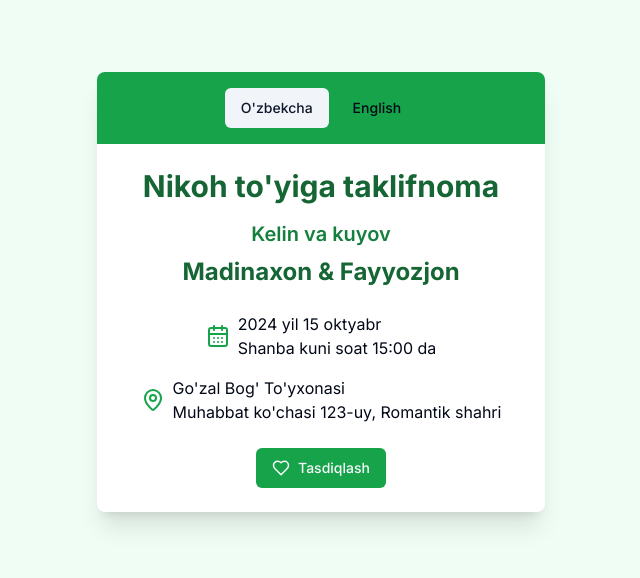
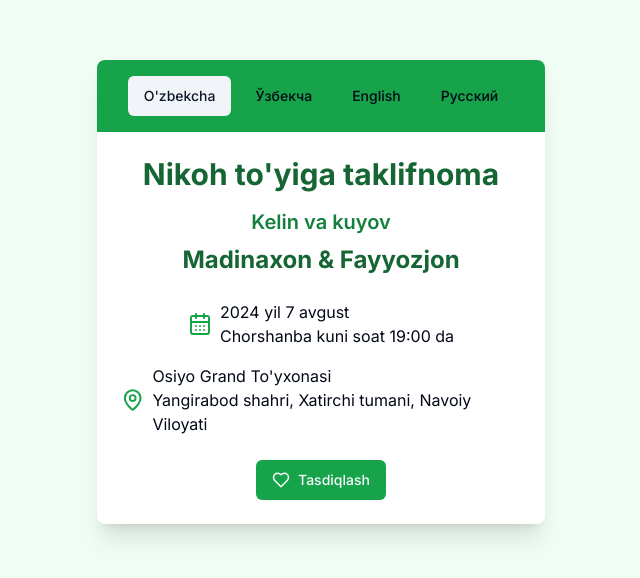
Before and after one commit to fayyozbobokulov/invitation, a Next.js app: page / in a window 1280 px wide. Shown: the part 108-686 px from the top of the page, without its empty margins (319-959 px from the left). Built offline with nearby package versions, Linux system fonts and the light colour scheme.

Commit message:
feat: added other languages

```diff
--- a/src/app/page.tsx
+++ b/src/app/page.tsx
@@ -3,10 +3,10 @@ import { useState } from 'react';
 import { CalendarDays, MapPin, Heart } from 'lucide-react';
 import { Button } from '@/components/ui/button';
 import RSVPForm from '@/components/RSVPForm';
-import { useTranslations } from '@/hooks/useTranslations';
+import { Language, useTranslations } from '@/hooks/useTranslations';
 
 const WeddingInvitation: React.FC = () => {
-  const [lang, setLang] = useState<'uz' | 'en'>('uz');
+  const [lang, setLang] = useState<Language>('uz');
   const [isRSVPOpen, setIsRSVPOpen] = useState(false);
   const t = useTranslations(lang);
 
@@ -22,10 +22,22 @@ const WeddingInvitation: React.FC = () => {
               O'zbekcha
             </Button>
             <Button
+              variant={lang === 'uz-cyrillic' ? 'secondary' : 'ghost'}
+              onClick={() => setLang('uz-cyrillic')}
+            >
+              Ўзбекча
+            </Button>
+            <Button
               variant={lang === 'en' ? 'secondary' : 'ghost'}
               onClick={() => setLang('en')}
             >
               English
+            </Button>
+            <Button
+              variant={lang === 'ru' ? 'secondary' : 'ghost'}
+              onClick={() => setLang('ru')}
+            >
+              Русский
             </Button>
           </div>
         </div>
--- a/src/hooks/useTranslations.ts
+++ b/src/hooks/useTranslations.ts
@@ -18,17 +18,18 @@ export interface TranslationType {
   thankYou: string;
   phoneError: string;
 }
+export type Language = 'uz' | 'en' | 'ru' | 'uz-cyrillic';
 
-const translations: Record<'uz' | 'en' | 'ru' | 'uz-cyrillic', TranslationType> = {
+const translations: Record<Language, TranslationType> = {
   'uz': {
     title: "Nikoh to'yiga taklifnoma",
     couple: "Kelin va kuyov",
     brideName: "Madinaxon",
     groomName: "Fayyozjon",
-    date: "2024 yil 15 oktyabr",
-    time: "Shanba kuni soat 15:00 da",
-    venue: "Go'zal Bog' To'yxonasi",
-    address: "Muhabbat ko'chasi 123-uy, Romantik shahri",
+    date: "2024 yil 7 avgust",
+    time: "Chorshanba kuni soat 19:00 da",
+    venue: "Osiyo Grand To'yxonasi",
+    address: "Yangirabod shahri, Xatirchi tumani, Navoiy Viloyati",
     rsvp: "Tasdiqlash",
     formTitle: "Ishtirokingizni tasdiqlang",
     nameLabel: "Ismingiz",
@@ -43,10 +44,10 @@ const translations: Record<'uz' | 'en' | 'ru' | 'uz-cyrillic', TranslationType>
     couple: "Bride and Groom",
     brideName: "Madinakhon",
     groomName: "Fayyozjon",
-    date: "October 15, 2024",
-    time: "Saturday at 3:00 PM",
-    venue: "Beautiful Garden Wedding Hall",
-    address: "123 Love Street, Romantic City",
+    date: "August 7, 2024",
+    time: "Wednesday at 7:00 PM",
+    venue: "Osiyo Grand Wedding Hall",
+    address: "Yangirabod City, Xatirchi District, Navoiy Region",
     rsvp: "RSVP",
     formTitle: "Confirm Your Attendance",
     nameLabel: "Your Name",
@@ -61,10 +62,10 @@ const translations: Record<'uz' | 'en' | 'ru' | 'uz-cyrillic', TranslationType>
     couple: "Невеста и жених",
     brideName: "Мадинахон",
     groomName: "Файёзджон",
-    date: "15 октября 2024 года",
-    time: "Суббота в 15:00",
-    venue: "Красивый Сад Свадебный Зал",
-    address: "Любовная улица, 123, Романтический город",
+    date: "7 августа 2024 года",
+    time: "Среда в 19:00",
+    venue: "Осийо Гранд Свадебный Зал",
+    address: "город Янгирабад, Хатирчинский район, Навоийская область",
     rsvp: "Подтвердить",
     formTitle: "Подтвердите ваше участие",
     nameLabel: "Ваше имя",
@@ -79,10 +80,10 @@ const translations: Record<'uz' | 'en' | 'ru' | 'uz-cyrillic', TranslationType>
     couple: "Келин ва куёв",
     brideName: "Мадинахон",
     groomName: "Файёзжон",
-    date: "2024 йил 15 октябр",
-    time: "Шанба куни соат 15:00 да",
-    venue: "Гўзал Бог' Тўйхонаси",
-    address: "Мухаббат кўчаси 123-уй, Романтик шаҳри",
+    date: "2024 йил 7 август",
+    time: "Чоршанба куни соат 19:00 да",
+    venue: "Осиё Гранд Тўйхонаси",
+    address: "Янгирабод шаҳри, Хатирчи тумани, Навоий вилояти",
     rsvp: "Тасдиқлаш",
     formTitle: "Иштирокингизни тасдиқланг",
     nameLabel: "Исмигизни",
@@ -94,7 +95,7 @@ const translations: Record<'uz' | 'en' | 'ru' | 'uz-cyrillic', TranslationType>
   }
 };
 
-export const useTranslations = (lang: 'uz' | 'en'): TranslationType => {
+export const useTranslations = (lang: Language): TranslationType => {
   const [t, setT] = useState<TranslationType>(translations[lang]);
 
   useEffect(() => {
```
